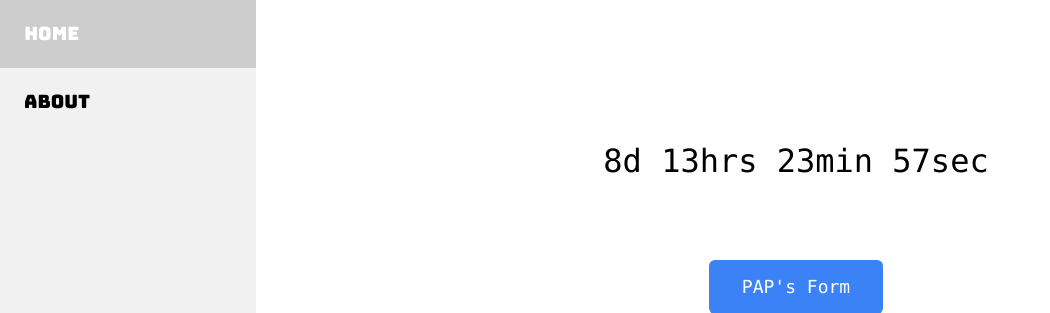
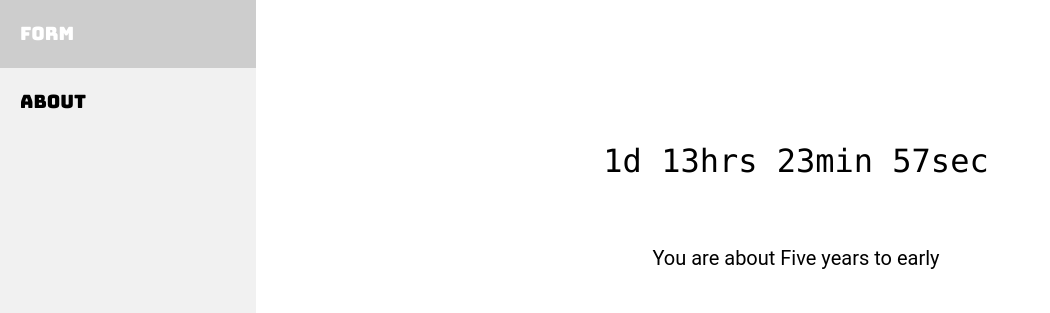
Before and after one commit to Otherwa/PHP_regis-Kel-, a PHP site: page /Php/View/Forms/forms.php in a window 1280 px wide. Shown: the top 313 px of the page, without its empty margins (0-1050 px from the left). Run offline with PHP 8.4, Linux system fonts and the light colour scheme; style sheets or scripts are compiled from the project's sources.

Commit message:
Add files via upload

```diff
--- a/Css/form.css
+++ b/Css/form.css
@@ -195,7 +195,7 @@ select {
 /* ol */
 
 ol {
-    list-style: A;
+    list-style: upper-roman;
     padding-left: 1.2rem;
     font-size: 1rem;
 }
--- a/Css/style.css
+++ b/Css/style.css
@@ -1,23 +1,27 @@
  /* ======index css===== */
  /* selected text */
 
- ::-webkit-scrollbar {
-     width: 10px;
+ html {
+     cursor: url(http://www.rw-designer.com/cursor-extern.php?id=121707), auto;
+ }
+
+ html::-webkit-scrollbar {
+     width: 9px;
  }
  /* Track */
 
- ::-webkit-scrollbar-track {
-     box-shadow: inset 0 0 5px grey;
+ html::-webkit-scrollbar-track {
+     box-shadow: inset 0 0 2px grey;
  }
  /* Handle */
 
- ::-webkit-scrollbar-thumb {
+ html::-webkit-scrollbar-thumb {
      background: #006eff;
  }
  /* Handle on hover */
 
- ::-webkit-scrollbar-thumb:hover {
-     background: #005ad0;
+ html::-webkit-scrollbar-thumb:hover {
+     background: #006effb7;
  }
 
  ::selection {
--- a/Js/forms.js
+++ b/Js/forms.js
@@ -1,11 +1,12 @@
 //timer works DO NOT Alter
-var contDownDatestart = new Date("May 6, 2022 00:00:00").getTime(); //Set startdate on event it works dont touch
-var countDownDateend = new Date("May 15, 2022 24:00:00").getTime(); //Set enddate on event it works dont touch
+var countDownDatestart = new Date("May 8, 2022 00:00:00").getTime(); //Set startdate on event it works dont touch
+var countDownDateend = new Date("May 8, 2022 24:00:00").getTime(); //Set enddate on event it works dont touch
 
 // Update 1 second
 var x = setInterval(() => {
         var now = new Date().getTime();
         var timerem = countDownDateend - now;
+        var timeend = countDownDatestart - now;
         // days, hours, minutes and seconds
         var days = Math.floor(timerem / (1000 * 60 * 60 * 24));
         var hours = Math.floor((timerem % (1000 * 60 * 60 * 24)) / (1000 * 60 * 60));
@@ -14,24 +15,34 @@ var x = setInterval(() => {
         document.querySelector("#demo").style.fontSize = "2rem";
         document.querySelector("#demo").style.line_height = "1.6rem";
         document.getElementById("demo").innerHTML = days + "d " + hours + "hrs " + minutes + "min " + seconds + "sec ";
-    if (timerem < 0) {
+        if (timeend < 0) {
             clearInterval(x);
             document.getElementById("demo").innerHTML = "Select any One Form to fill.";
-        document.querySelector("#demo").style.fontSize = "1.2rem";
-        document.querySelector("#demo").style.line_height = "1.6rem";
-    }
-    if (now > contDownDatestart && now < countDownDateend) {
-        document.getElementById('forms').style.display = "block";
-        document.getElementById('msg').style.display = "none";
-    } else {
-        document.getElementById('forms').style.display = "none";
-        document.getElementById('msg').style.display = "block";
+            document.getElementById("demo").style.fontSize = "1.2rem";
+            document.getElementById("demo").style.line_height = "1.6rem";
         }
 
-    if (now < contDownDatestart) {
-        var gif = "https://y.yarn.co/4b8bfb4c-5a72-4f78-aca2-a7cd474209a5_text.gif";
-        document.getElementById('clown_com').src = gif;
+        if (now > countDownDatestart && now < countDownDateend) {
+            document.getElementById('forms').style.display = "block";
+        } else if (now > countDownDatestart && now > countDownDateend) {
+            document.getElementById('forms').style.display = "none";
+            document.getElementById('clown_com').src = "https://y.yarn.co/69994431-d693-488c-a19f-bdb447c9a0d8_text.gif";
+            document.getElementById('msg').style.display = "block";
+            document.getElementById('msg-p').innerHTML = "Survey has Ended.";
+            document.getElementById("demo").innerHTML = "Oh no";
         } else {
-        document.getElementById('clown_com').src = "https://y.yarn.co/69994431-d693-488c-a19f-bdb447c9a0d8_text.gif";
+            document.getElementById('clown_com').src = "https://c.tenor.com/tCAeIgVIUKUAAAAC/why-the-office.gif";
+            document.getElementById('msg').style.display = "block";
+            document.getElementById('msg-p').innerHTML = "You are about Five years to early";
         }
-}, 1000);
+
+        // if (now < countDownDatestart) {
+        //     document.getElementById('clown_com').src = "https://c.tenor.com/tCAeIgVIUKUAAAAC/why-the-office.gif";
+        //     document.getElementById('msg-p').innerHTML = "Survey has not been started yet.";
+        // } else {
+        //     document.getElementById('clown_com').src = "https://y.yarn.co/69994431-d693-488c-a19f-bdb447c9a0d8_text.gif";
+        // }
+
+
+    },
+    1000);
--- a/Php/View/Account/admin.php
+++ b/Php/View/Account/admin.php
@@ -93,6 +93,9 @@ session_destroy();
     <!-- icon -->
     <link type="image/png" sizes="16x16" rel="icon" href="../../../imgs/1611814068005.jpg" />
     <!-- chart js API -->
+    <meta http-equiv='cache-control' content='no-cache'>
+    <meta http-equiv='expires' content='0'>
+    <meta http-equiv='pragma' content='no-cache'>
     <script src="https://cdnjs.cloudflare.com/ajax/libs/Chart.js/3.7.1/chart.min.js"
         integrity="sha512-QSkVNOCYLtj73J4hbmVoOV6KVZuMluZlioC+trLpewV8qMjsWqlIQvkn1KGX2StWvPMdWGBqim1xlC8krl1EKQ=="
         crossorigin="anonymous" referrerpolicy="no-referrer"></script>
--- a/Php/View/Forms/forms.php
+++ b/Php/View/Forms/forms.php
@@ -55,8 +55,8 @@ if (isset($_POST['FFForm'])) {
 
 <body class="p-0 m-0">
     <ul class="sidenav">
-        <li><a class="font-mono" href="../../../index.html" target="_self">&nbsp;Home</a></li>
-        <li><a class="font-mono" href="../../../about.html" target="_self">&nbsp;About</a></li>
+        <li><a class="font-mono" href="../../../index.html" target="_self">Form</a></li>
+        <li><a class="font-mono" href="../../../about.html" target="_self">About</a></li>
     </ul>
     <br />
     <div class="bg-[#ffffff] text-center m-2 content">
@@ -69,21 +69,21 @@ if (isset($_POST['FFForm'])) {
             <form action="" method="POST">
                 <button type="submit"
                     class="inline-block font-mono text-center border border-transparent rounded-md py-3 px-8 text-lg text-white transition ease-in-out delay-100 bg-blue-500 hover:bg-[#1fc6e4] hover:text-black duration-300"
-                    name="PAPForm" style="text-align:center"> PAP's Form
+                    name="PAPForm" style="text-align:center;width:15rem;height:5rem"> PAP's Form
                 </button>
                 <br />
                 <br />
                 <br />
                 <button type="submit"
                     class="inline-block font-mono text-center border border-transparent rounded-md py-3 px-8 text-lg text-white transition ease-in-out delay-100 bg-blue-500 hover:bg-[#1fc6e4] hover:text-black duration-300"
-                    name="StuForm" style="text-align:center"> Student Survey Form
+                    name="StuForm" style="text-align:center;width:15rem;height:5rem"> Student Survey Form
                 </button>
                 <br />
                 <br />
                 <br />
                 <button type="submit"
                     class="inline-block font-mono text-center border border-transparent rounded-md py-3 px-8 text-lg text-white transition ease-in-out delay-100 bg-blue-500 hover:bg-[#1fc6e4] hover:text-black duration-300"
-                    name="FFForm" style="text-align:center"> Faculty Feedback Form
+                    name="FFForm" style="text-align:center;width:15rem;height:5rem"> Faculty Feedback Form
                 </button>
                 <br />
                 <br />
@@ -91,12 +91,11 @@ if (isset($_POST['FFForm'])) {
             </form>
         </div>
         <div id="msg" class="msg text-xl text-center hover:underline" style="display:none">
-            <p style="padding:1rem">Forms are not allowed to fill furthermore.
+            <p id="msg-p" style="padding:1rem">Forms are not allowed to fill furthermore.
             </p>
             <br />
-            <br />
             <img src="" alt="Scott" id="clown_com"
-                style="text-align:center;display:inline-block;border-radius:0.4rem;width:40rem;height:auto" />
+                style="text-align:center;display:inline-block;border-radius:0.4rem;width:35rem;height:auto" />
         </div>
         <div class="footer-copyright text-center" style="padding:1rem">
             <br />
--- a/Php/View/Forms/formsubmit.php
+++ b/Php/View/Forms/formsubmit.php
@@ -28,6 +28,9 @@ session_destroy();
     <link href="https://fonts.googleapis.com/css2?family=Bungee&display=swap" rel="stylesheet" />
     <!-- icon -->
     <link type="image/png" sizes="16x16" rel="icon" href="../../../imgs/1611814068005.jpg" />
+    <meta http-equiv='cache-control' content='no-cache'>
+    <meta http-equiv='expires' content='0'>
+    <meta http-equiv='pragma' content='no-cache'>
     <script type="text/javascript">
     // formsub to index after 3 sec
     </script>
--- a/Php/View/Forms/student.php
+++ b/Php/View/Forms/student.php
@@ -81,6 +81,9 @@ if (isset($_POST['submit'])) {
     <!-- icon -->
     <link type="image/png" sizes="16x16" rel="icon" href="../../../imgs/1611814068005.jpg" />
     <!-- num style -->
+    <meta http-equiv='cache-control' content='no-cache'>
+    <meta http-equiv='expires' content='0'>
+    <meta http-equiv='pragma' content='no-cache'>
     <style>
     input::-webkit-outer-spin-button,
     input::-webkit-inner-spin-button {
--- a/about.html
+++ b/about.html
@@ -18,6 +18,9 @@
     <link href="https://fonts.googleapis.com/css2?family=Bungee&display=swap" rel="stylesheet" />
     <!-- icon -->
     <link type="image/png" sizes="16x16" rel="icon" href="imgs\1611814068005.jpg" />
+    <meta http-equiv='cache-control' content='no-cache'>
+    <meta http-equiv='expires' content='0'>
+    <meta http-equiv='pragma' content='no-cache'>
     <style>
         .myfont {
             font-family: "Bungee", cursive;
--- a/contact.html
+++ b/contact.html
@@ -18,6 +18,9 @@
     <link href="https://fonts.googleapis.com/css2?family=Bungee&display=swap" rel="stylesheet" />
     <!-- icon -->
     <link type="image/png" sizes="16x16" rel="icon" href="imgs\1611814068005.jpg" />
+    <meta http-equiv='cache-control' content='no-cache'>
+    <meta http-equiv='expires' content='0'>
+    <meta http-equiv='pragma' content='no-cache'>
     <style>
         .myfont {
             font-family: "Bungee", cursive;
--- a/index.html
+++ b/index.html
@@ -25,6 +25,9 @@
     <link type="image/png" sizes="16x16" rel="icon" href="imgs\1611814068005.jpg" />
     <!-- js -->
     <script src="Js/main.js" type="text/javascript"></script>
+    <meta http-equiv='cache-control' content='no-cache'>
+    <meta http-equiv='expires' content='0'>
+    <meta http-equiv='pragma' content='no-cache'>
     <style>
         .myfont {
             font-family: "Bungee", cursive;
--- a/notices.html
+++ b/notices.html
@@ -31,6 +31,9 @@
         <li><a class="active font-mono" href="notices.html" target="_self">Notices</a></li>
         <li><a class="font-mono" href="contact.html" target="_self">Contact</a></li>
         <li><a class="font-mono" href="about.html" target="_self">About</a></li>
+        <meta http-equiv='cache-control' content='no-cache'>
+        <meta http-equiv='expires' content='0'>
+        <meta http-equiv='pragma' content='no-cache'>
     </ul>
 
 
--- a/personal.html
+++ b/personal.html
@@ -15,6 +15,9 @@
     <link href="https://fonts.googleapis.com/css2?family=Bungee&display=swap" rel="stylesheet" />
     <!-- icon -->
     <link type="image/png" sizes="16x16" rel="icon" href="imgs\1611814068005.jpg" />
+    <meta http-equiv='cache-control' content='no-cache'>
+    <meta http-equiv='expires' content='0'>
+    <meta http-equiv='pragma' content='no-cache'>
     <style>
         .myfont {
             font-family: "Bungee", cursive;
--- a/term.html
+++ b/term.html
@@ -15,6 +15,9 @@
     <link href="https://fonts.googleapis.com/css2?family=Bungee&display=swap" rel="stylesheet" />
     <!-- icon -->
     <link type="image/png" sizes="16x16" rel="icon" href="imgs\1611814068005.jpg" />
+    <meta http-equiv='cache-control' content='no-cache'>
+    <meta http-equiv='expires' content='0'>
+    <meta http-equiv='pragma' content='no-cache'>
     <style>
         .myfont {
             font-family: "Bungee", cursive;
```
Also changed, not shown: Php/View/Account/adminlogin.php (+11 -3 lines), Php/View/Forms/pap.php (+21 -0 lines). Lines whose indentation alone changed are shown as unchanged.
